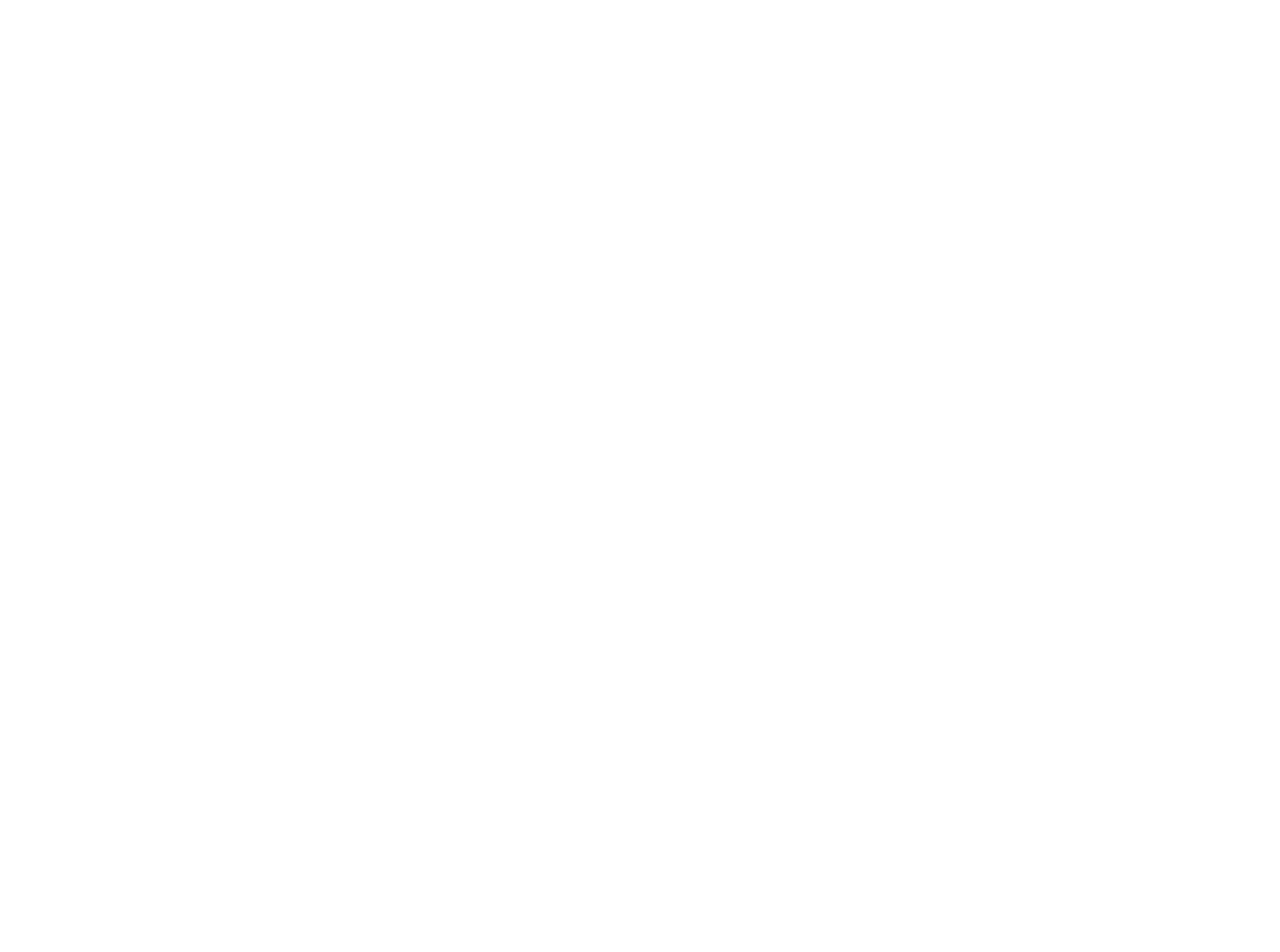
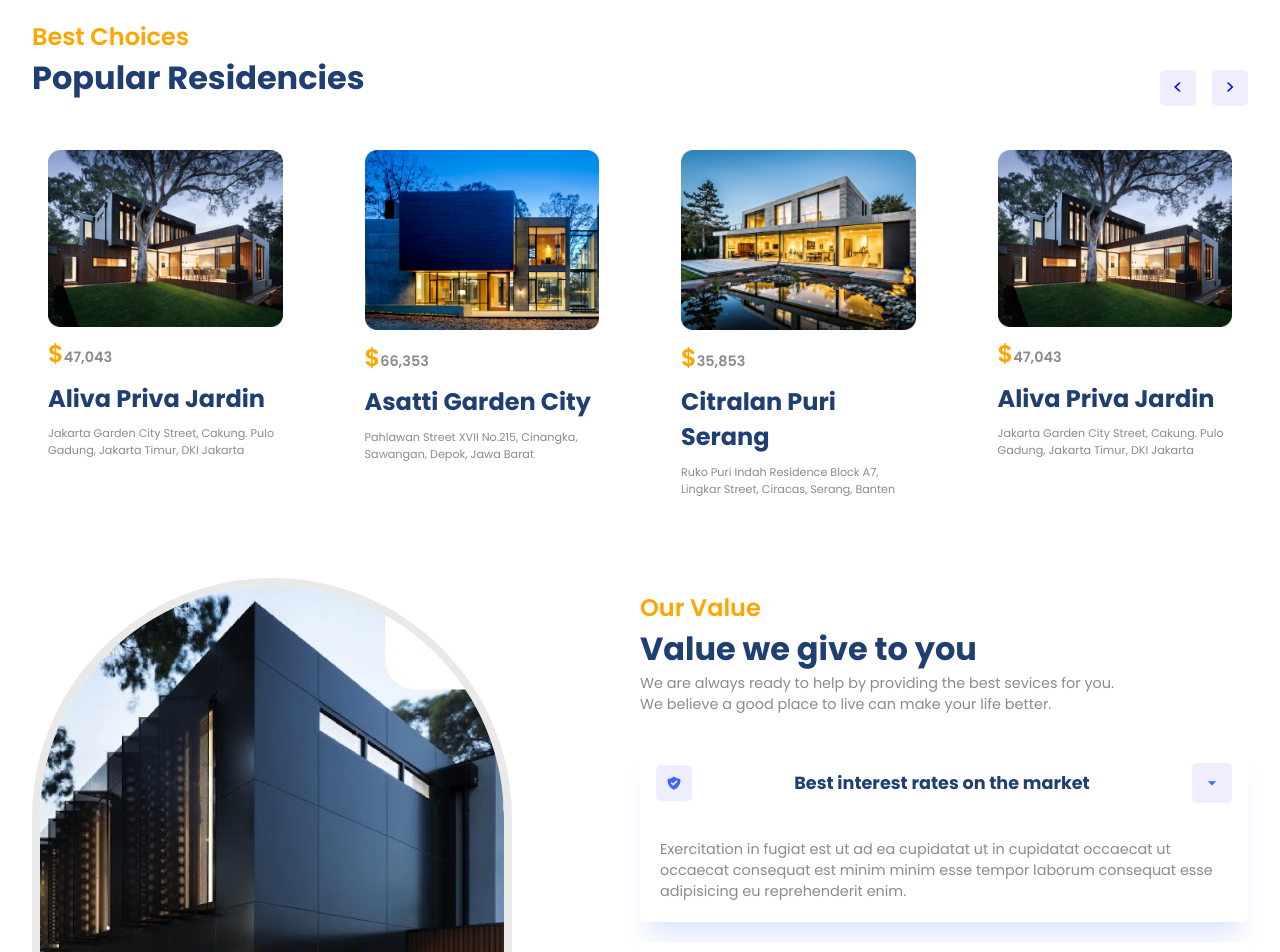
Before and after one commit to Mayuri13/Real_Estate_Frontend, a React (Vite) app: page / in a window 1280 px wide. Shown: the part 740-1692 px from the top of the page. Before the commit the page ends 800 px from the top, so only its background shows below. Built offline with nearby package versions, Linux system fonts and the light colour scheme; a web font is replaced by a local one.

Commit message:
Residencies and Value Updated

```diff
--- a/src/App.jsx
+++ b/src/App.jsx
@@ -1,12 +1,20 @@
 import Header from "./Components/Header/Header";
 import Hero from "./Components/Hero/Hero";
+import { Residencies } from "./Components/Residencies/Residencies";
+import { Value } from "./Components/Value/Value";
 
 
 function App() {
   return (
     <div className="App">
-      <Header />
-      <Hero />
+      <div>
+        <div className="white-gradient">
+          <Header />
+          <Hero />
+        </div>
+      </div>
+      <Residencies/>
+      <Value/>
     </div>
   );
 }
--- /dev/null
+++ b/src/Components/Residencies/Residencies.css
@@ -0,0 +1,61 @@
+.r-container{
+    overflow: hidden;
+    position: relative;
+}
+.r-head{
+    margin-bottom: 2rem;
+}
+.r-card{
+    gap: 0.6rem;
+    padding: 1rem;
+    border-radius: 10px;
+    max-width: max-content;
+    margin: auto;
+    transition: all 300ms ease-in;
+}
+.r-card>img{
+    width: 100%;
+    max-width: 15rem;
+}
+.r-card>:nth-child(2){
+    font-size: 1.2 rem;
+    font-weight: 600;
+}
+.r-card>:nth-child(3){
+    font-size: 1.5rem;
+}
+.r-card>:nth-child(4){
+    font-size: 0.7rem;
+    width: 15rem;
+}
+.r-card:hover{
+    scale: 1.025;
+    cursor: pointer;
+    background: linear-gradient(
+        180deg,
+        rgba(255, 255, 255, 0) 0%,
+        rgba(136, 160, 255, 0.46) 217.91%
+    );
+    box-shadow: 0px 72px 49px -51px rgba(136, 160, 255, 0.21);
+}
+.swiper-horizontal{
+    overflow: visible;
+}
+.r-buttons{
+    position: absolute;
+    gap: 1rem;
+    top: -4rem;
+    right: 0;
+}
+.r-buttons>button{
+    font-size: 1.2rem;
+    padding: 0.2rem 0.8rem;
+    color: blue;
+    border: none;
+    border-radius: 5px;
+    cursor: pointer;
+    background: #EEEEFF;
+}
+/* .r-buttons:nth-child(1){
+
+} */
--- /dev/null
+++ b/src/Components/Residencies/Residencies.jsx
@@ -0,0 +1,48 @@
+import React from 'react'
+import {Swiper, SwiperSlide, useSwiper} from 'swiper/react'
+import "swiper/css"
+import './Residencies.css'
+import data from '../../utils/slider.json'
+import { sliderSettings } from '../../utils/common'
+
+export const Residencies = () => {
+  return (
+    <section className='r-wrapper'>
+        <div className="paddings innerWidth r-container">
+            <div className="r-head flexColStart">
+                <span className='orangeText'>Best Choices</span>
+                <span className='primaryText'>Popular Residencies</span>
+            </div>
+            <Swiper {...sliderSettings}>
+              <SliderButtons/>
+              {/*Mapping the slider.json info of popular residencies into cards in the carousel  */}
+              {data.map((card,i)=>(
+                  <SwiperSlide key={i}>
+                      <div className="flexColStart r-card">
+                          <img src={card.image} alt="home"/>
+                          <span className='secondaryText r-price'>
+                            <span className='orangeText'>$</span>
+                            <span>{card.price}</span>
+                          </span>
+                          <span className='primaryText'>{card.name}</span>
+                          <span className='secondaryText'>{card.detail}</span>
+
+                      </div>
+                  </SwiperSlide>
+              ))}
+            </Swiper>
+        </div>
+    </section>
+  )
+}
+
+
+const SliderButtons = ()=>{
+  const swiper = useSwiper();
+  return(
+    <div className="flexCenter r-buttons">
+    <button onClick={()=> swiper.slidePrev()}> &lt; </button>
+    <button onClick={()=> swiper.slideNext()}> &gt; </button>
+  </div>
+  );
+};
--- /dev/null
+++ b/src/Components/Value/Value.css
@@ -0,0 +1,44 @@
+.v-container .image-container{
+    border: 8px solid rgb(232 232 232 / 93%);
+}
+
+.v-container>div{
+    flex:1; /* for making both left and right containers equal */
+}
+.v-right{
+    gap: 0.5 rem;
+    gap: 0.5 rem;
+}
+.accordion{
+    margin-top: 2rem;
+    border: none;
+}
+.accordionItem{
+    background: white;
+    border: 1px solid rgba(128 128 128 0.143);
+    border-radius: 8px;
+    overflow: hidden;
+    margin-bottom: 20px;
+}
+.accordionButton{
+    background: white;
+    padding: 1rem;
+    width: 100%;
+    justify-content: space-between;
+    cursor: pointer;
+}
+.icon{
+    padding: 10px;
+    background: #eeeeff;
+    border-radius: 5px;
+}
+.icon svg{
+    fill: var(--blue);
+}
+.accordionButton .primaryText{
+    font-size: 1.1rem;
+}
+.accordionItem.expanded{
+    box-shadow: var(--shadow);
+    border-radius: 6px;
+}
--- /dev/null
+++ b/src/Components/Value/Value.jsx
@@ -0,0 +1,78 @@
+import React from "react";
+import {
+  Accordion,
+  AccordionItem,
+  AccordionItemButton,
+  AccordionItemHeading,
+  AccordionItemPanel,
+  AccordionItemState,
+} from "react-accessible-accordion";
+import "react-accessible-accordion/dist/fancy-example.css";
+import { MdOutlineArrowDropDown } from "react-icons/md";
+import "./Value.css";
+import data from "../../utils/accordion";
+import { useState } from "react";
+
+export const Value = () => {
+  return (
+    <section className="v-wrapper">
+      <div className="paddings innerWidth flexCenter v-container">
+        {/* Left Conatiner containing the image*/}
+        <div className="v-left">
+          <div className="image-container">
+            <img src="./value.png" alt=""/>
+          </div>
+        </div>
+        {/*Right Container */}
+        <div className="flexColStart v-right">
+          <span className="orangeText">Our Value</span>
+          <span className="primaryText">Value we give to you</span>
+          <span className="secondaryText">
+            {" "}
+            We are always ready to help by providing the best sevices for you.
+            <br />
+            We believe a good place to live can make your life better.
+          </span>
+
+          <Accordion
+            className="accordion"
+            allowMultipleExpanded={false}
+            preExpanded={[0]}
+          >
+            {/*allowMultipleExpanded = {false}
+                   Setting it to false means that only one panel can be open at a time, and opening a new panel will automatically close the previously expanded panel. */}
+            {/*preExpanded={[0]}
+                   it specifies that the panel at index 0 will be expanded by default*/}
+
+            {data.map((item, i) => {
+              const [className, setclassName] = useState(null);
+              return (
+
+                <AccordionItem className={`accordionItem ${className}`} key={i} uuid={i}>
+                  <AccordionItemHeading>
+                    <AccordionItemButton className="flexCenter accordionButton">
+                      <AccordionItemState>
+                        {({expanded}) =>
+                          expanded ? setclassName("expanded"): setclassName("collapsed")
+                        }
+                      </AccordionItemState>
+                      <div className="flexCenter icon">{item.icon} </div>
+                      <span className="primaryText">{item.heading}</span>
+                      <div className="flexCenter icon">
+                        <MdOutlineArrowDropDown size={20}/>
+                      </div>
+                    </AccordionItemButton>
+                  </AccordionItemHeading>
+
+                  <AccordionItemPanel>
+                    <p className="secondaryText">{item.detail} </p>
+                  </AccordionItemPanel>
+                </AccordionItem>
+              );
+            })}
+          </Accordion>
+        </div>
+      </div>
+    </section>
+  );
+};
--- /dev/null
+++ b/src/utils/common.js
@@ -0,0 +1,20 @@
+//Custom Slider settings for bringing more slides per view
+
+export const sliderSettings = {
+    slidesPerView : 1,
+    spaceBetween : 50,
+    breakpoints : {
+        480 : {
+            slidesPerView : 1
+        },
+        600 : {
+            slidesPerView : 2
+        },
+        750 : {
+            slidesPerView : 3
+        },
+        1100 : {
+            slidesPerView : 4
+        }
+    }
+}
```
